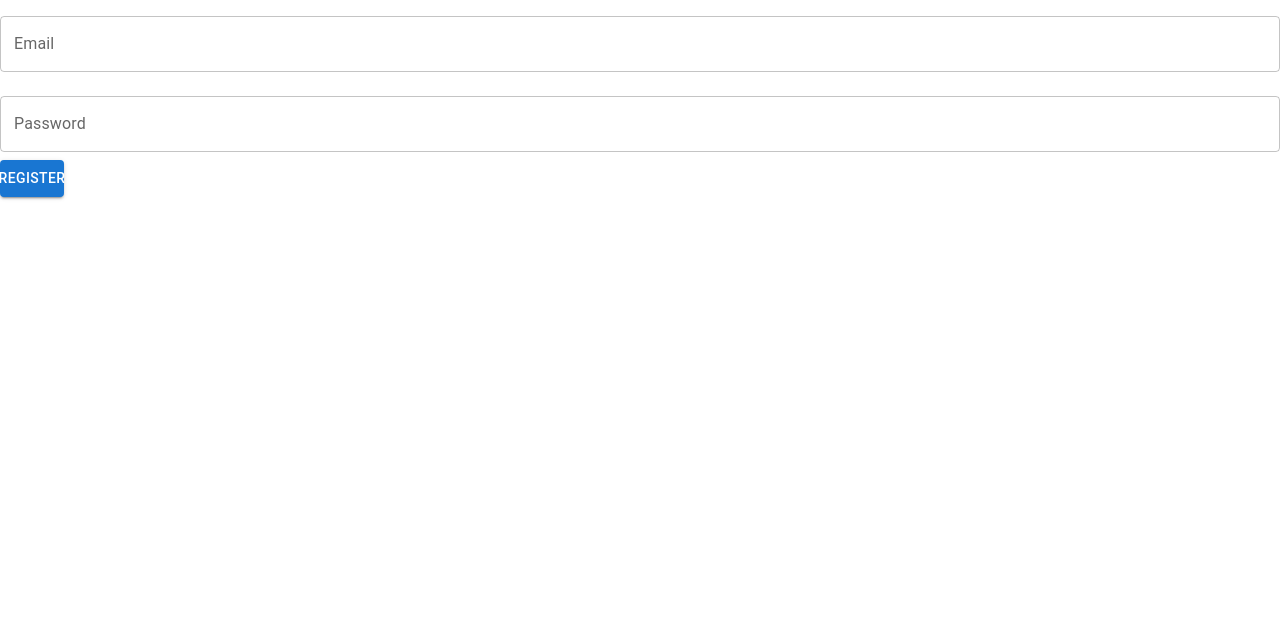
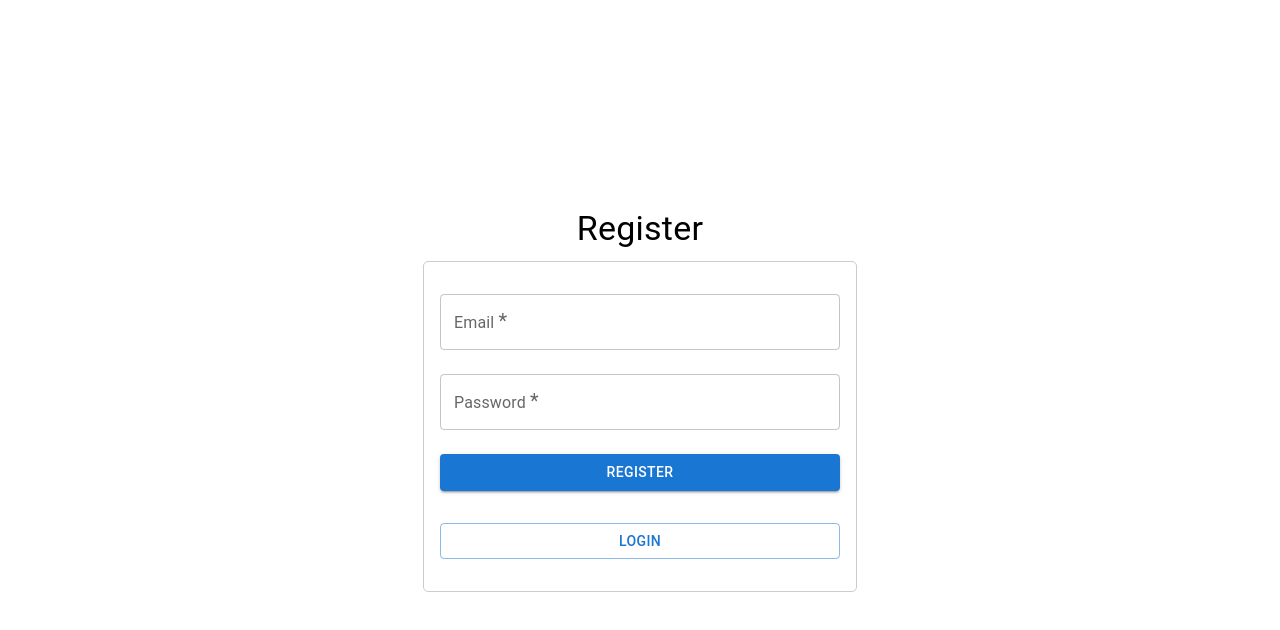
Before and after one commit to NorthWillov/rand-prog-client, a React (Create React App) app: page /register in a window 1280 px wide. Shown: the top 630 px of the page. Built offline with nearby package versions, Linux system fonts and the light colour scheme.

Commit message:
Improve register

```diff
--- a/src/components/Login.js
+++ b/src/components/Login.js
@@ -76,6 +76,10 @@ const Login = () => {
     }
   };
 
+  const handleRegister = () => {
+    navigate("/register");
+  };
+
   if (isLoading) {
     return <Loader />;
   }
@@ -83,11 +87,11 @@ const Login = () => {
   return (
     <LoginWrapper>
       <Typography variant="h4" align="center" gutterBottom>
-        Увійти
+        Login
       </Typography>
       <LoginForm onSubmit={handleSubmit}>
         <TextField
-          label="Поштова скринька"
+          label="Email"
           variant="outlined"
           margin="normal"
           type="email"
@@ -96,7 +100,7 @@ const Login = () => {
           required
         />
         <TextField
-          label="Пароль"
+          label="Password"
           variant="outlined"
           margin="normal"
           type="password"
@@ -104,8 +108,21 @@ const Login = () => {
           onChange={(e) => setPassword(e.target.value)}
           required
         />
-        <LoginButton variant="contained" color="primary" type="submit">
-          Логін
+        <LoginButton
+          fullWidth
+          variant="contained"
+          color="primary"
+          type="submit"
+        >
+          Login
+        </LoginButton>
+        <LoginButton
+          fullWidth
+          variant="outlined"
+          color="primary"
+          onClick={handleRegister}
+        >
+          Register
         </LoginButton>
       </LoginForm>
     </LoginWrapper>
--- a/src/components/RegisterForm.js
+++ b/src/components/RegisterForm.js
@@ -1,15 +1,40 @@
-import React from "react";
+import React, { useState } from "react";
 import TextField from "@mui/material/TextField";
+import Typography from "@mui/material/Typography";
 import Button from "@mui/material/Button";
+import { styled } from "@mui/system";
 import baseURL from "../apiConfig";
 import axios from "axios";
 import Loader from "./Loader";
+import { useNavigate } from "react-router-dom";
+
+const RegisterWrapper = styled("div")({
+  display: "flex",
+  flexDirection: "column",
+  alignItems: "center",
+  justifyContent: "center",
+  minHeight: "100vh",
+});
+
+const RegisterFormContainer = styled("form")({
+  display: "flex",
+  flexDirection: "column",
+  width: "100%",
+  maxWidth: "400px",
+  padding: "1rem",
+  border: "1px solid #ccc",
+  borderRadius: "5px",
+});
+
+const RegisterButton = styled(Button)({
+  margin: "1rem 0",
+});
 
 const RegisterForm = () => {
-  const [email, setEmail] = React.useState("");
-  const [password, setPassword] = React.useState("");
-  const [isLoading, setIsLoading] = React.useState(false);
-  const [registered, setRegistered] = React.useState(false);
+  const [email, setEmail] = useState("");
+  const [password, setPassword] = useState("");
+  const [isLoading, setIsLoading] = useState(false);
+  const navigate = useNavigate();
 
   const handleEmailChange = (event) => {
     setEmail(event.target.value);
@@ -36,7 +61,7 @@ const RegisterForm = () => {
     try {
       const res = await axios(configuration);
       setIsLoading(false);
-      setRegistered(true);
+      navigate("/dashboard");
     } catch (err) {
       console.log(err);
       setIsLoading(false);
@@ -47,30 +72,52 @@ const RegisterForm = () => {
     return <Loader />;
   }
 
+  const handleLogin = () => {
+    navigate("/");
+  };
+
   return (
-    <form onSubmit={handleSubmit}>
+    <RegisterWrapper>
+      <Typography variant="h4" align="center" gutterBottom>
+        Register
+      </Typography>
+      <RegisterFormContainer onSubmit={handleSubmit}>
         <TextField
           label="Email"
-        type="email"
           variant="outlined"
           margin="normal"
-        fullWidth
+          type="email"
           value={email}
           onChange={handleEmailChange}
+          required
         />
         <TextField
           label="Password"
-        type="password"
           variant="outlined"
           margin="normal"
-        fullWidth
+          type="password"
           value={password}
           onChange={handlePasswordChange}
+          required
         />
-      <Button type="submit" variant="contained" color="primary">
+        <RegisterButton
+          fullWidth
+          variant="contained"
+          color="primary"
+          type="submit"
+        >
           Register
-      </Button>
-    </form>
+        </RegisterButton>
+        <RegisterButton
+          fullWidth
+          variant="outlined"
+          color="primary"
+          onClick={handleLogin}
+        >
+          Login
+        </RegisterButton>
+      </RegisterFormContainer>
+    </RegisterWrapper>
   );
 };
 
```
Lines whose indentation alone changed are shown as unchanged.
